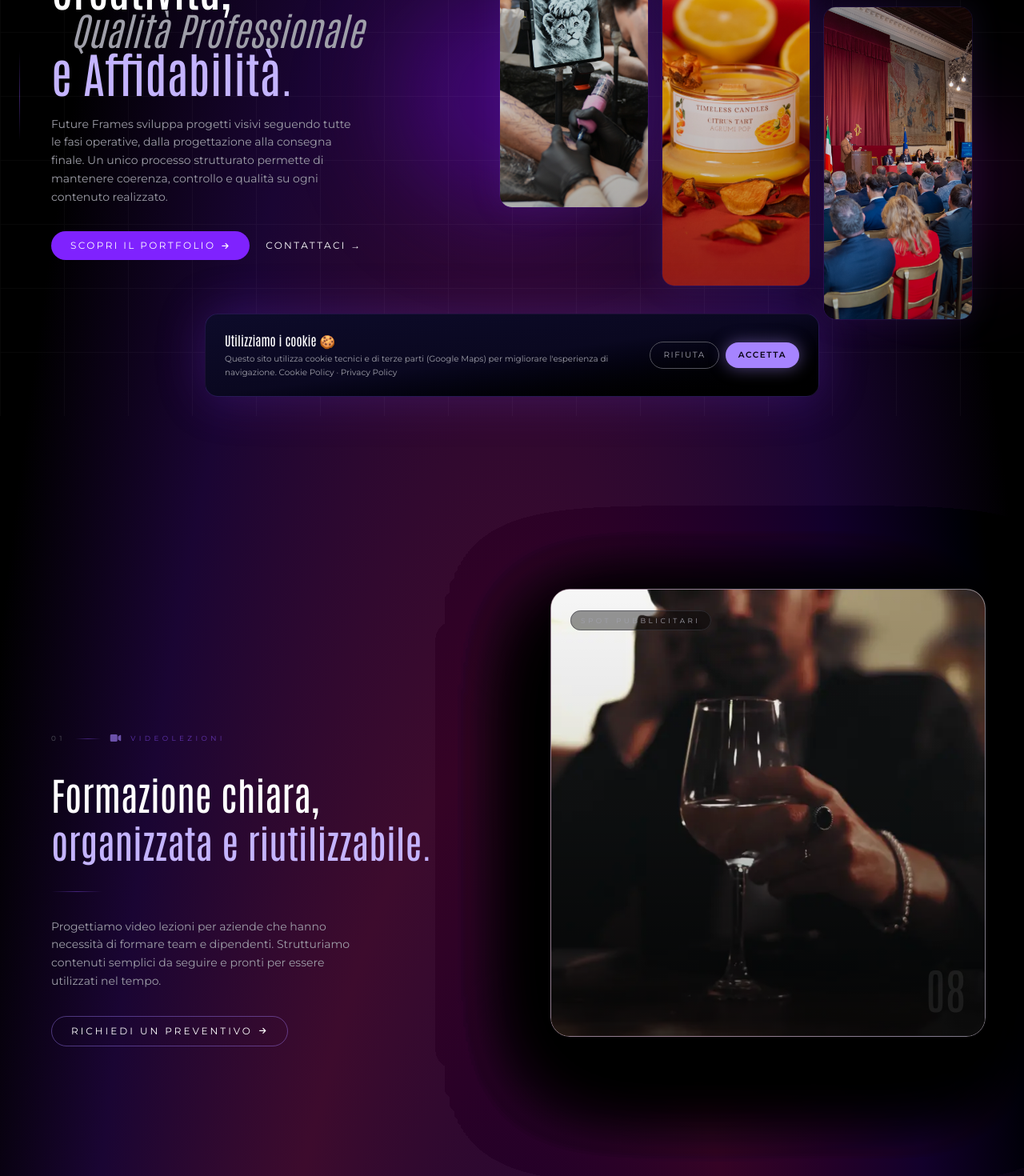
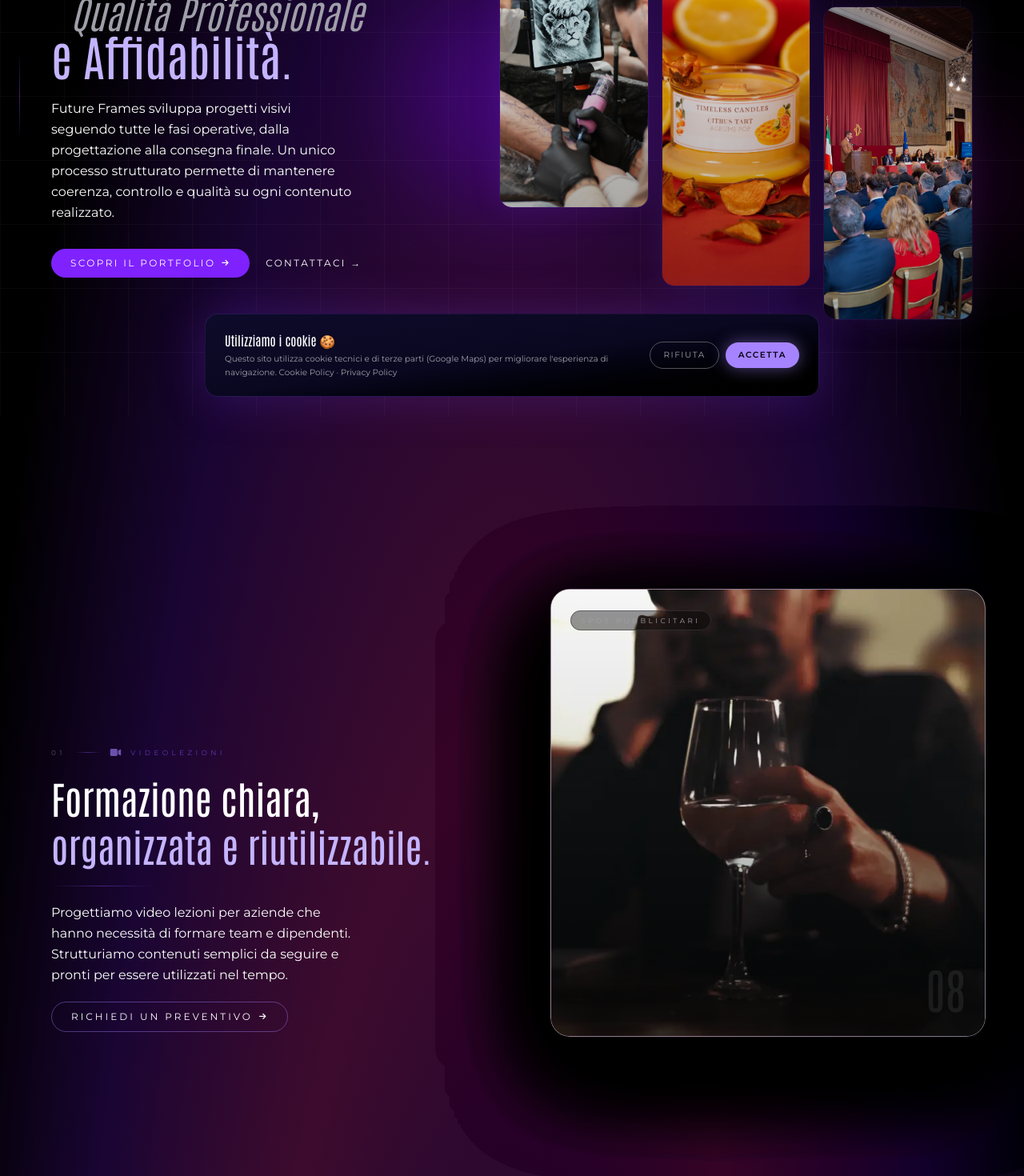
Before and after one commit to alelodato/future-frames-next, a Next.js app: page /servizi in a window 1280 px wide. Shown: the part 280-1750 px from the top of the page at 80% size. Built offline with nearby package versions, Linux system fonts and the light colour scheme.

Commit message:
modificato grandezza e colore font paragrafi della pagina servizi

```diff
--- a/src/app/servizi/page.jsx
+++ b/src/app/servizi/page.jsx
@@ -161,7 +161,7 @@ function StickyServices() {
             key={s.id}
             id={s.id}
             ref={el => textRefs.current[i] = el}
-            className="min-h-screen flex flex-col justify-center py-16 space-y-8"
+            className="min-h-screen flex flex-col justify-center py-16 space-y-5"
           >
             <div className="flex items-center gap-3">
               <span className="font-montserrat text-[0.55rem] uppercase tracking-[0.5em] text-zinc-600">{s.index}</span>
@@ -173,9 +173,9 @@ function StickyServices() {
               <h2 className="font-antonio text-4xl xl:text-5xl text-white leading-tight">{s.title}</h2>
               <h2 className="font-antonio text-4xl xl:text-5xl text-violet-300 leading-tight">{s.subtitle}</h2>
             </div>
-            <div className="h-px w-16 bg-gradient-to-r from-transparent via-violet-500/40 to-transparent" />
+            <div className="h-px w-32 bg-gradient-to-r from-transparent via-violet-500/40 to-transparent" />
             {s.body && (
-              <p className="font-montserrat text-sm leading-relaxed text-zinc-400 max-w-sm">{s.body}</p>
+              <p className="font-montserrat text-l leading-relaxed text-white-400 max-w-sm">{s.body}</p>
             )}
             <Link href="/contact"
               className="inline-flex self-start items-center gap-2 rounded-full border border-violet-400/40 px-6 py-2.5 font-montserrat text-xs uppercase tracking-[0.25em] text-violet-300 transition hover:bg-violet-900/30 hover:border-violet-400/70">
@@ -390,7 +390,7 @@ export default function Servizi() {
               <span className="block font-antonio text-5xl xl:text-6xl text-violet-300">e Affidabilità.</span>
             </h1>
             <div className="mb-8 max-w-sm">
-              <p className="font-montserrat text-sm leading-relaxed text-zinc-400">
+              <p className="font-montserrat text-md leading-relaxed text-white-400">
                 Future Frames sviluppa progetti visivi seguendo tutte le fasi operative, dalla progettazione alla consegna finale.
                 Un unico processo strutturato permette di mantenere coerenza, controllo e qualità su ogni contenuto realizzato.
               </p>
```
